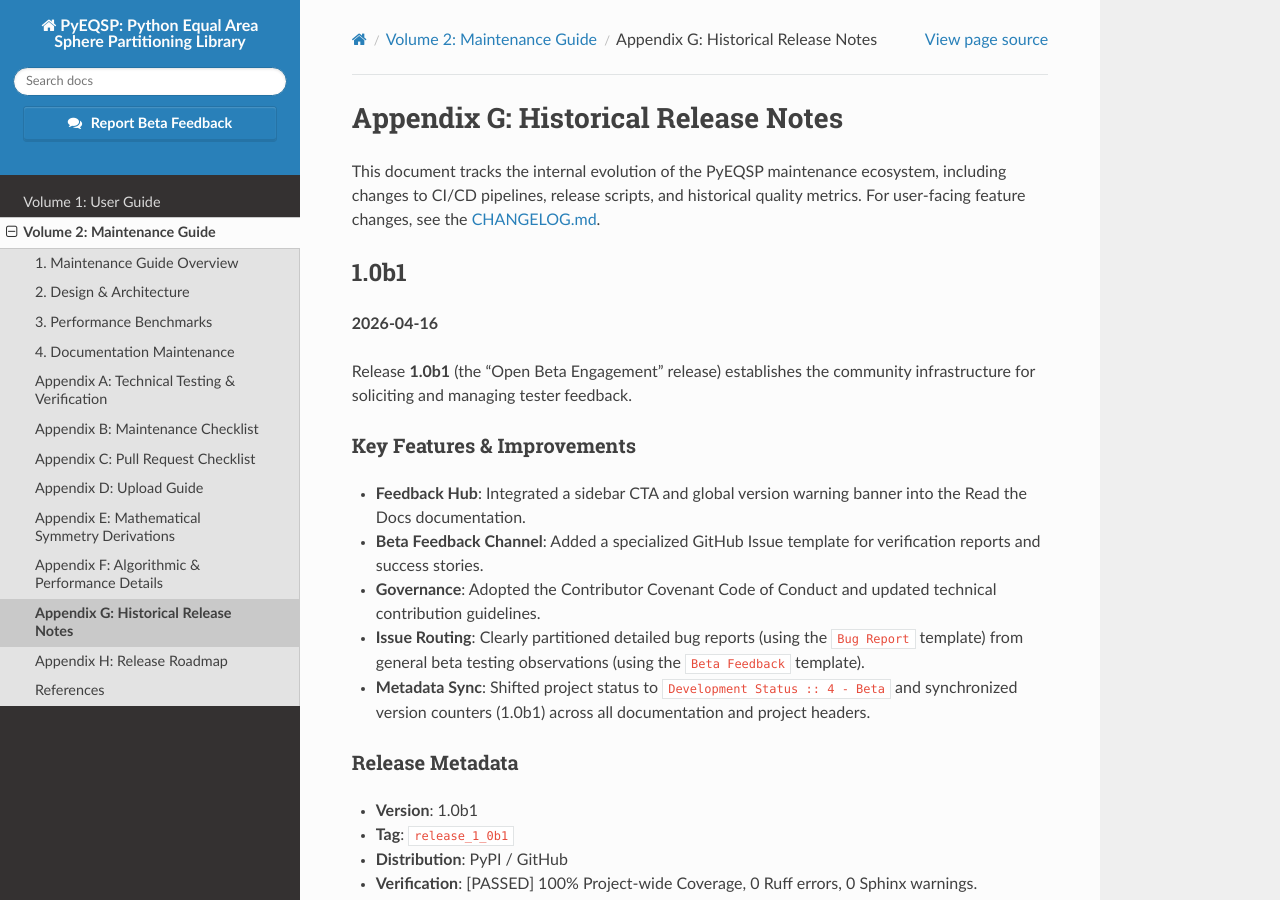
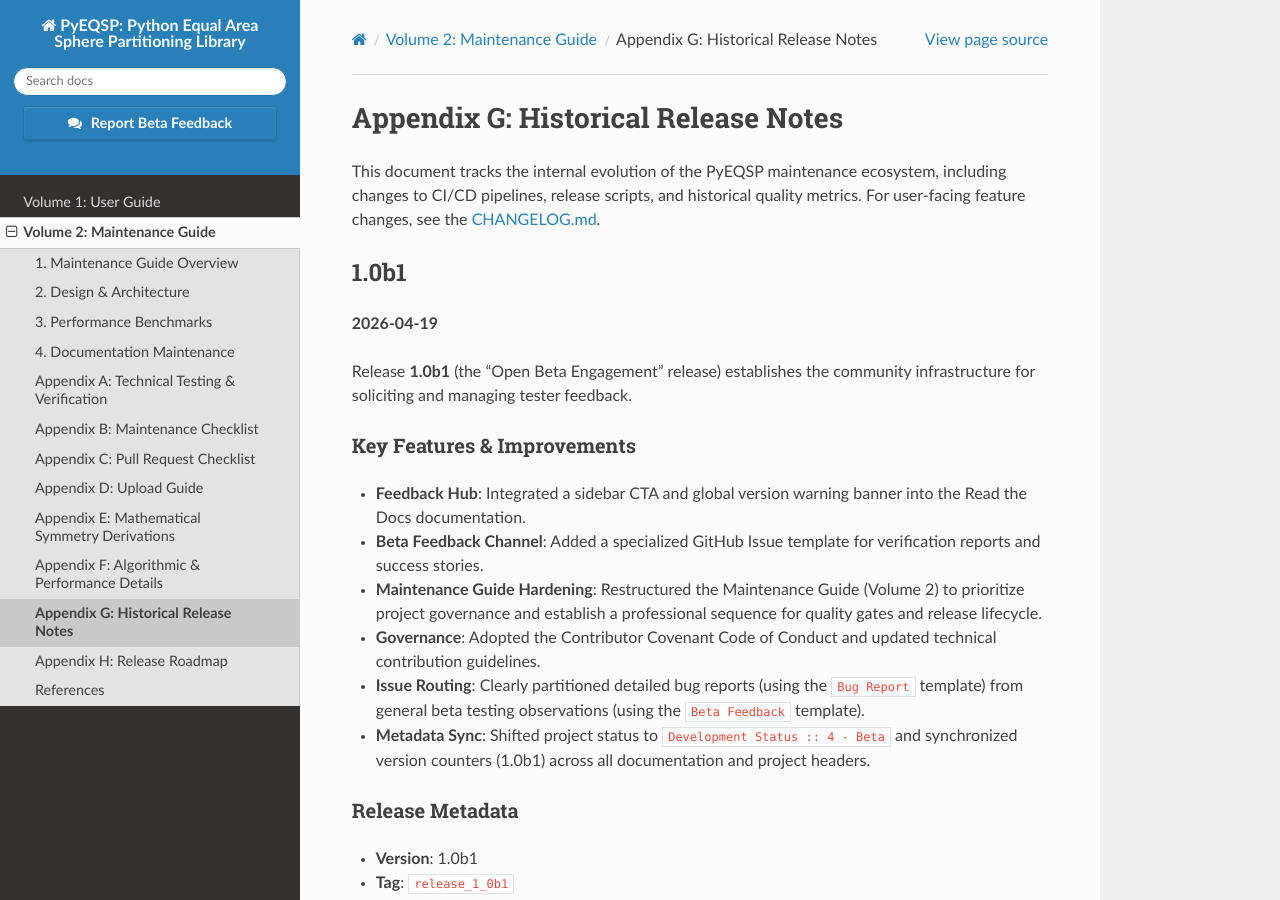
Before and after one commit to penguian/eqsp, a Sphinx documentation site: the page built from doc/maintainer/release_notes.md, in a window 1280 px wide and 900 px high. Built offline with Sphinx 7.4.7 and the Read the Docs theme 3.1.0, drawn with Linux system fonts in a browser that asks for light colours.

Commit message:
Update release to today

```diff
--- a/doc/maintainer/release_notes.md
+++ b/doc/maintainer/release_notes.md
@@ -3,13 +3,14 @@
  This document tracks the internal evolution of the PyEQSP maintenance ecosystem, including changes to CI/CD pipelines, release scripts, and historical quality metrics. For user-facing feature changes, see the [CHANGELOG.md](https://github.com/penguian/pyeqsp/blob/main/CHANGELOG.md).
 
  ## 1.0b1
- **2026-04-16**
+ **2026-04-19**
 
  Release **1.0b1** (the "Open Beta Engagement" release) establishes the community infrastructure for soliciting and managing tester feedback.
 
  ### Key Features & Improvements
  - **Feedback Hub**: Integrated a sidebar CTA and global version warning banner into the Read the Docs documentation.
  - **Beta Feedback Channel**: Added a specialized GitHub Issue template for verification reports and success stories.
+ - **Maintenance Guide Hardening**: Restructured the Maintenance Guide (Volume 2) to prioritize project governance and establish a professional sequence for quality gates and release lifecycle.
  - **Governance**: Adopted the Contributor Covenant Code of Conduct and updated technical contribution guidelines.
  - **Issue Routing**: Clearly partitioned detailed bug reports (using the `Bug Report` template) from general beta testing observations (using the `Beta Feedback` template).
  - **Metadata Sync**: Shifted project status to `Development Status :: 4 - Beta` and synchronized version counters (1.0b1) across all documentation and project headers.
```
Also changed, not shown: CHANGELOG.md (+3 -1 lines), doc/maintainer/release_roadmap.md (+1 -1 lines).
